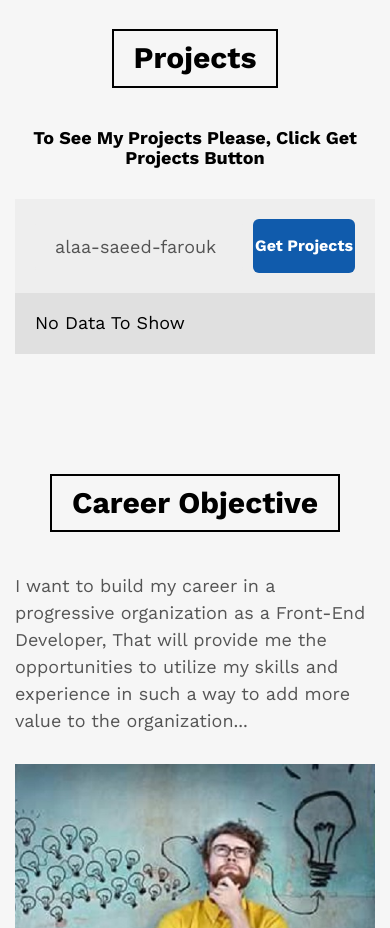
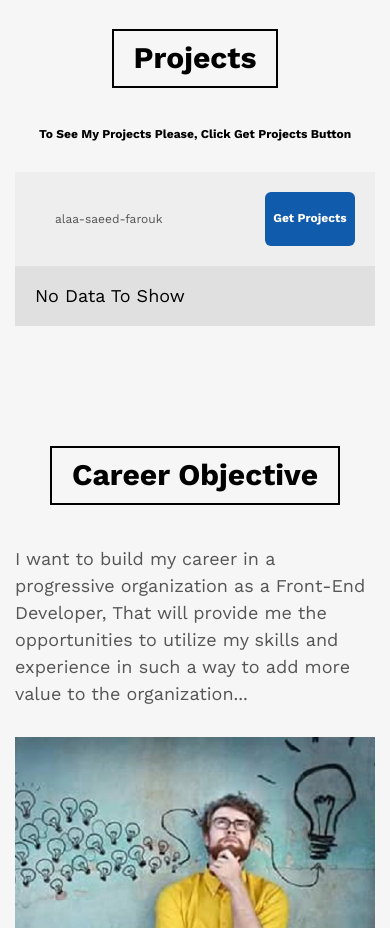
Before and after one commit to alaa-saeed-farouk/my-web-cv, a plain HTML site: page index.html in a window 390 px wide. Shown: the part 5920-6848 px from the top of the page. Drawn offline with nearby package versions, Linux system fonts and the light colour scheme.

Commit message:
Modifying Projects Section

```diff
--- a/css/cv.css
+++ b/css/cv.css
@@ -495,7 +495,7 @@ nav {
   background-color: var(--section-background);
 }
 .projects .container p:first-child {
-  font-size: 24px;
+  font-size: 20px;
   font-weight: bold;
   text-align: center;
 }
@@ -521,13 +521,13 @@ nav {
   outline: 2px solid var(--main-color);
 }
 .projects .container .repos-container .get-repos .get-button {
+  display: flex;
+  justify-content: center;
+  align-items: center;
   width: 140px;
   margin-left: 10px;
-  height: 54px;
   background-color: var(--main-color);
   color: #fff;
-  line-height: 54px;
-  text-align: center;
   font-weight: bold;
   cursor: pointer;
   border-radius: 6px;
@@ -555,13 +555,12 @@ nav {
   text-align: center;
   padding: 4px;
 }
-@media (max-width: 767px) {
+@media (max-width: 575px) {
   .projects .container p:first-child,
-  .projects .container .repos-container .get-repos input {
-    font-size: 18px;
-  }
-  .projects .container .repos-container .get-repos .get-button {
-    width: 170px;
+  .projects .container .repos-container .get-repos input,
+  .projects .container .repos-container .get-repos .get-button,
+  .projects .container .repos-container .show-data .repo-box  {
+    font-size: 12px;
   }
   .projects .container .repos-container .show-data .repo-box a {
     width: 75px;
@@ -583,7 +582,7 @@ nav {
 }
 .objective .container {
   display: grid;
-  grid-template-columns: repeat(auto-fill, minmax(350px, 1fr));
+  grid-template-columns: repeat(auto-fill, minmax(330px, 1fr));
   align-items: center;
   gap: 30px;
 }
```
